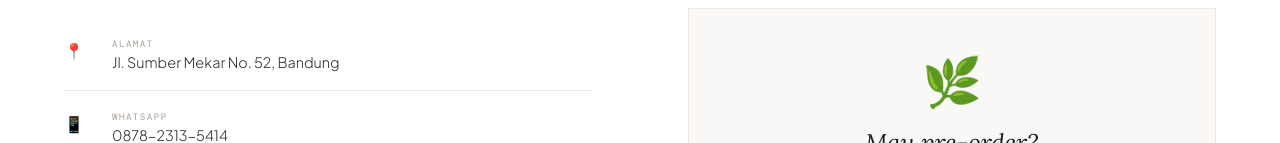
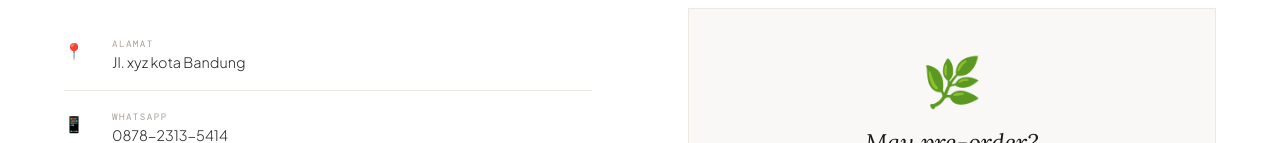
Before and after one commit to immanuel-store/Just-Your-Friend-Cooking, a plain HTML site: page index.html in a window 1280 px wide. Shown: the part 6870-7013 px from the top of the page. Drawn offline with nearby package versions, Linux system fonts and the light colour scheme; a web font is replaced by a local one.

Commit message:
Update index.html

```diff
--- a/index.html
+++ b/index.html
@@ -662,7 +662,7 @@ footer{background:var(--soft-black);color:var(--white);padding:2.5rem 4rem;displ
     <div class="section-tag" id="contact-tag">Kunjungi Kami</div>
     <h2 class="section-title" style="margin-bottom:1.5rem">Mampir <em id="contact-em">yuk</em></h2>
     <div class="contact-info">
-      <div class="contact-row"><div class="contact-icon">📍</div><div><div class="c-label" id="c-addr">Alamat</div><div class="c-val">Jl. Sumber Mekar No. 52, Bandung</div></div></div>
+      <div class="contact-row"><div class="contact-icon">📍</div><div><div class="c-label" id="c-addr">Alamat</div><div class="c-val">Jl. xyz kota Bandung</div></div></div>
       <div class="contact-row"><div class="contact-icon">📱</div><div><div class="c-label">WhatsApp</div><div class="c-val">0878-2313-5414</div></div></div>
       <div class="contact-row"><div class="contact-icon">✉️</div><div><div class="c-label" id="c-email">Pre-order & Pertanyaan</div><div class="c-val">preorder@justyourfriendcooking.com</div></div></div>
       <div class="contact-row"><div class="contact-icon">📸</div><div><div class="c-label">Instagram</div><div class="c-val">@justyourfriendcooking</div></div></div>
```
